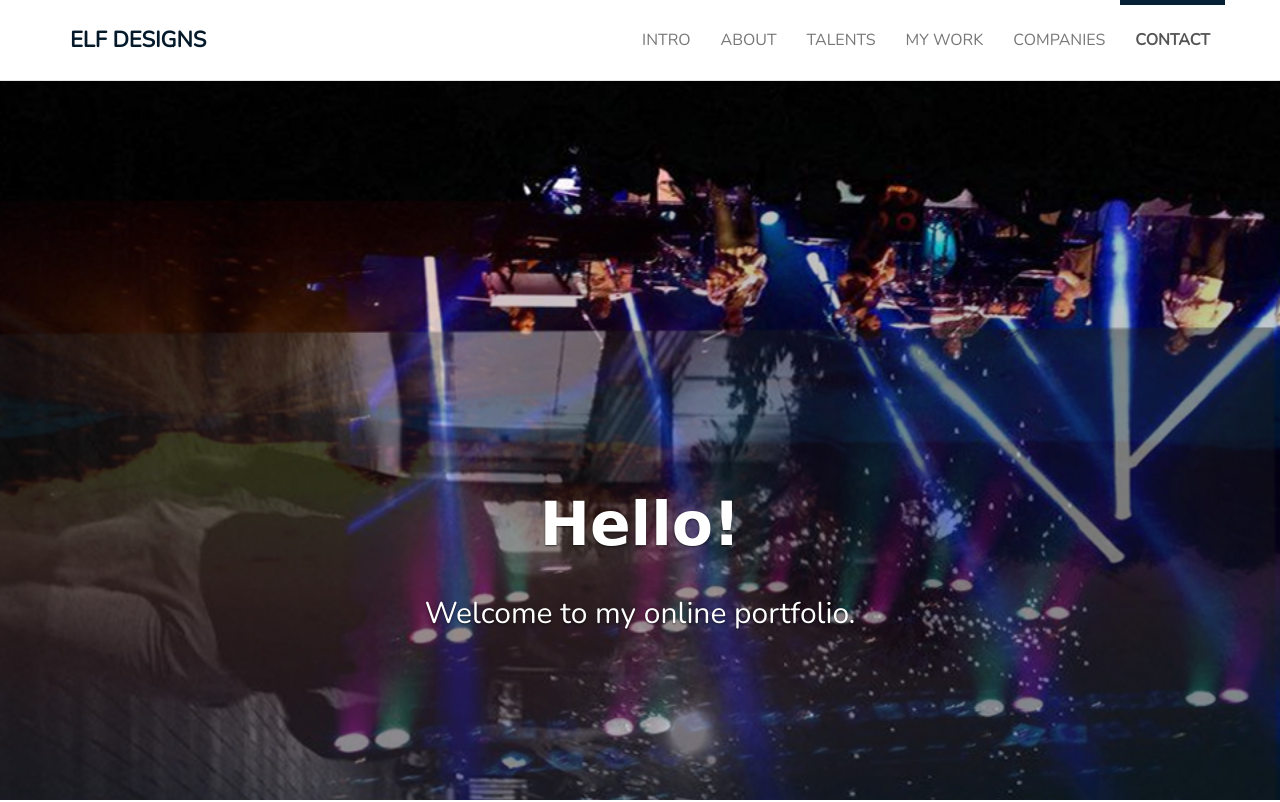
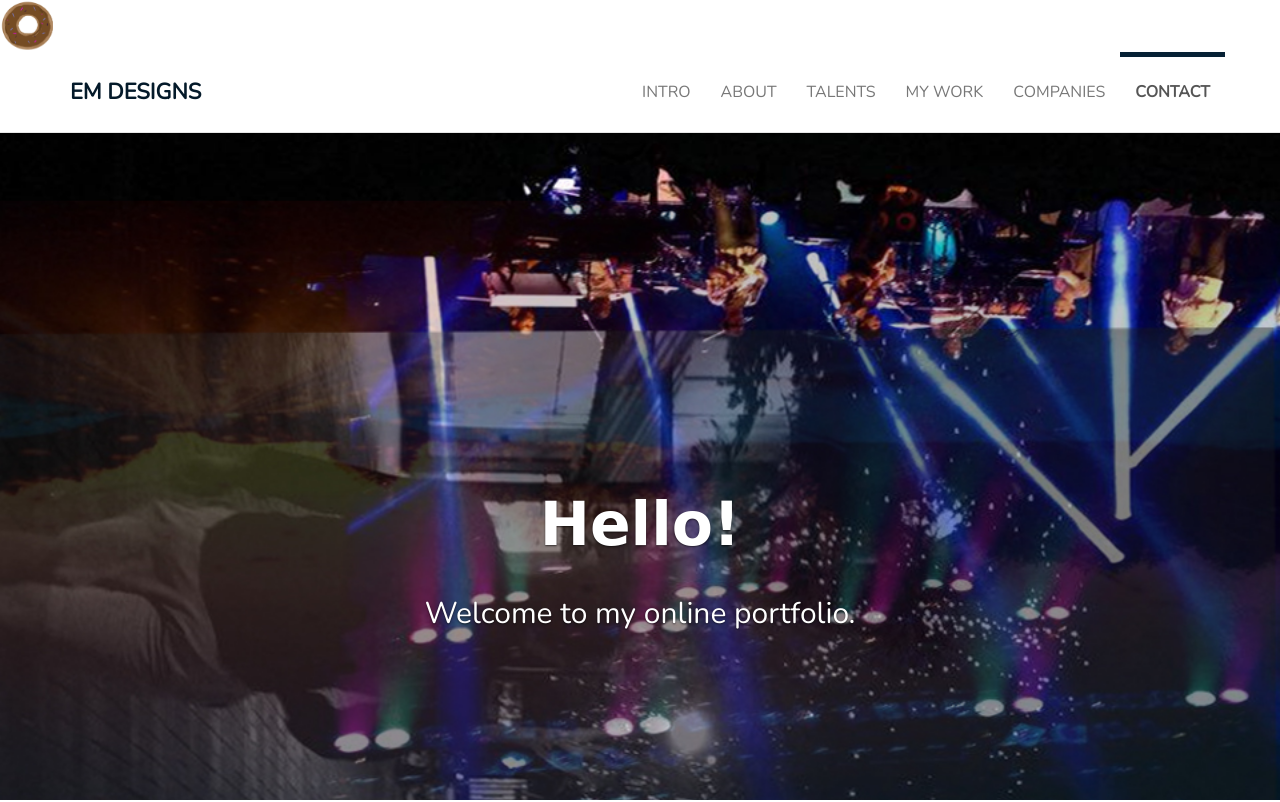
Before and after one commit to fountael/fountain-portfolio, a plain HTML site: page index.html in a window 1280 px wide. Shown: the top 802 px of the page. Drawn offline with nearby package versions, Linux system fonts and the light colour scheme; a web font is replaced by a local one.

Commit message:
can't get logo to work
:(

```diff
--- a/css/style.default.css
+++ b/css/style.default.css
@@ -186,14 +186,14 @@ INTRO
 }
 
 #intro .item .logo {
-  margin-bottom: 120px;
+  margin-bottom: 0px;
   opacity: 0;
   filter: alpha(opacity=0);
   -webkit-backface-visibility: hidden;
 }
 @media (max-width: 767px) {
   #intro .item .logo {
-    margin-bottom: 50px;
+    margin-bottom: 0px;
   }
 }
 #intro .item h1 {
@@ -983,7 +983,7 @@ strong {
 /* navbar */
 .navbar {
   font-family: 'Nunito', sans-serif;
-  min-height: 80px;
+  min-height: 90px;
   margin-bottom: 30px;
   border-bottom: 1px solid transparent;
 }
@@ -1046,7 +1046,7 @@ strong {
 }
 .navbar-brand {
   float: left;
-  padding: 29px 15px;
+  padding: 29px 15px 10px;
   color: #041a2a;
   font-family: 'Nunito', sans-serif;
   font-size: 22px;
@@ -1063,6 +1063,7 @@ strong {
   .navbar > .container .navbar-brand,
   .navbar > .container-fluid .navbar-brand {
     margin-left: -15px;
+    margin-top: 0px;
   }
 }
 .navbar-toggle {
--- a/index.html
+++ b/index.html
@@ -56,6 +56,9 @@
 _________________________________________________________ -->
 
     <div class="navbar navbar-default navbar-fixed-top" role="navigation" id="navbar">
+      <div data-animate="fadeInDown" class="logo">
+        <img src="img/logo36.png" alt="logo" width="130">
+      </div>
         <div class="container">
             <div class="navbar-header">
                 <button type="button" class="navbar-toggle" data-toggle="collapse" data-target=".navbar-collapse">
@@ -64,7 +67,7 @@ _________________________________________________________ -->
                     <span class="icon-bar"></span>
                     <span class="icon-bar"></span>
                 </button>
-                <a class="navbar-brand scrollTo" href="#intro">ELF Designs</a>
+               <a class="navbar-brand scrollTo" href="#intro">Em Designs</a>
             </div>
 
             <div class="navbar-collapse collapse" id="navigation">
@@ -103,9 +106,6 @@ _________________________________________________________ -->
                 <div class="container">
                     <div class="row">
                         <div class="carousel-caption">
-                            <div data-animate="fadeInDown" class="logo">
-
-                            </div>
                             <h1 data-animate="fadeInDown">Hello!</h1>
                             <h2 data-animate="slideInUp">Welcome to my online portfolio.</h2>
 
```
Also changed, not shown: img/logo.png (added), img/logo20.png (added), img/logo3.png (added), img/logo36.png (added), img/logo4.png (added), img/logofinal.png (added), 2 other files.
